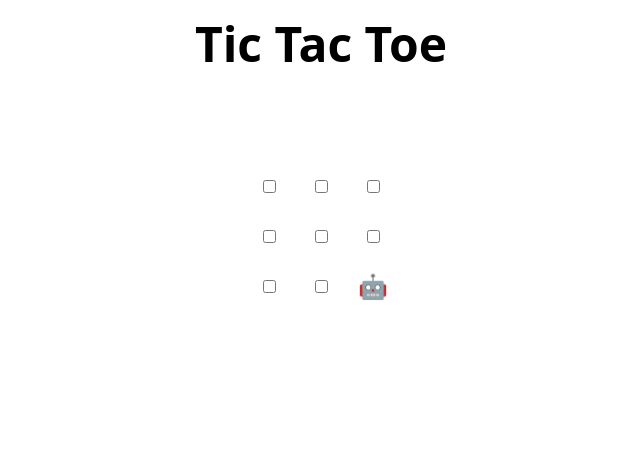
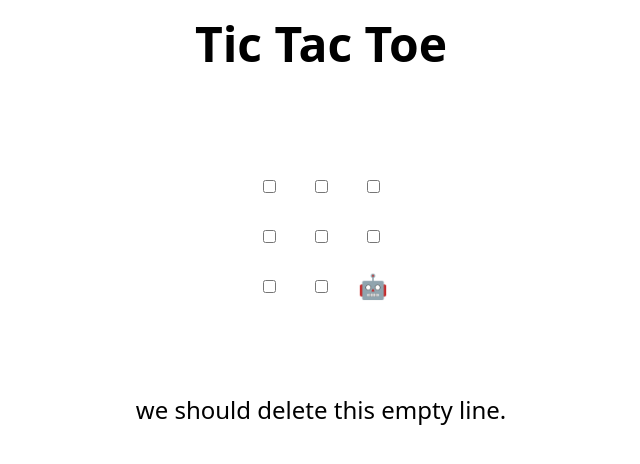
Before and after one commit to kahyangel/skills-review-pull-requests, a plain HTML site: page index.html in a window 1280 px wide. Shown: the whole page, without its empty margins (319-959 px from the left). Drawn offline with Linux system fonts and the light colour scheme.

Commit message:
Update index.html
what do you think?

```diff
--- a/index.html
+++ b/index.html
@@ -48,7 +48,7 @@
 </table>
 
 <h2 hidden>Game over, refresh to play again 🧑‍💻 🤖!</h2>
-
+we should delete this empty line.
 <script>
   // Initialization
   const boxes = Array.from(document.querySelectorAll("td"));
```
